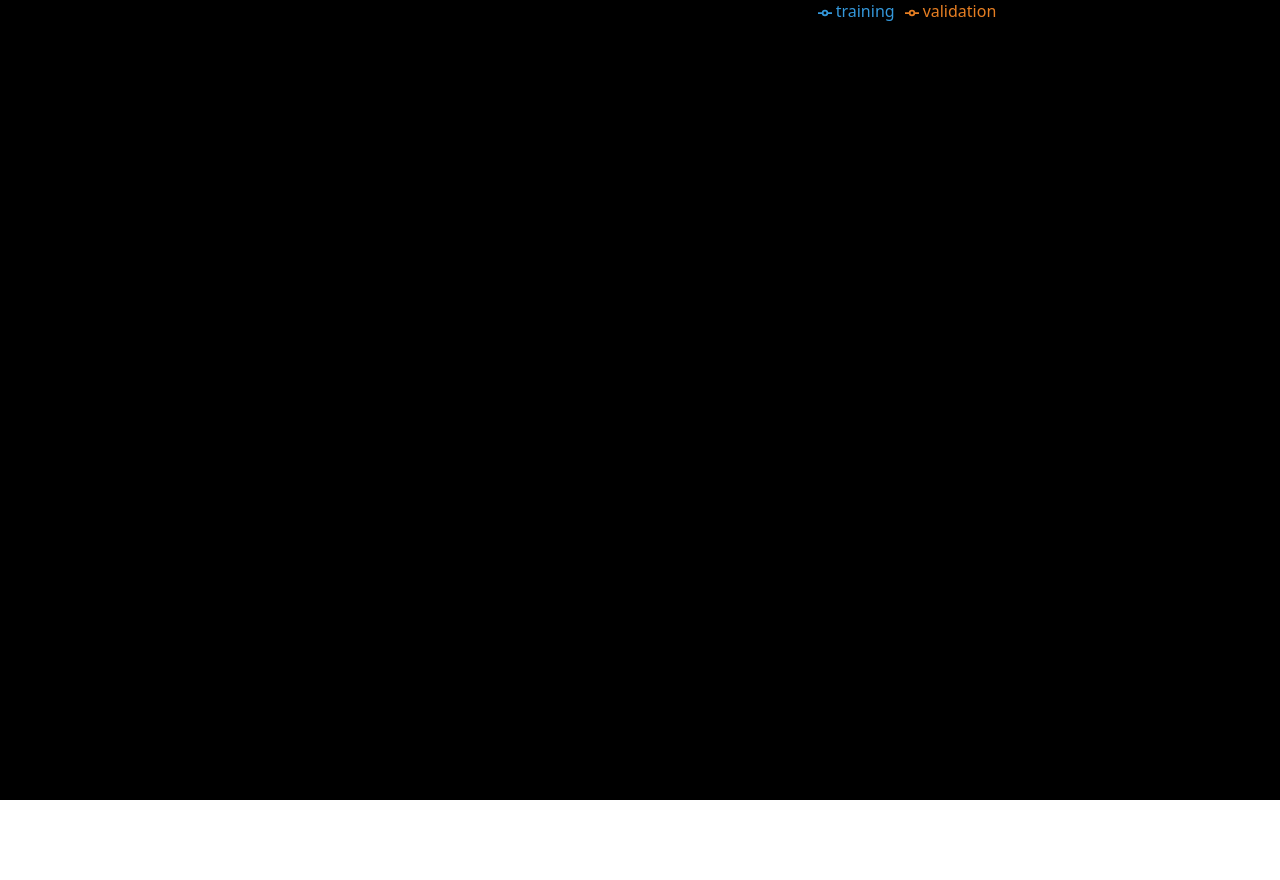
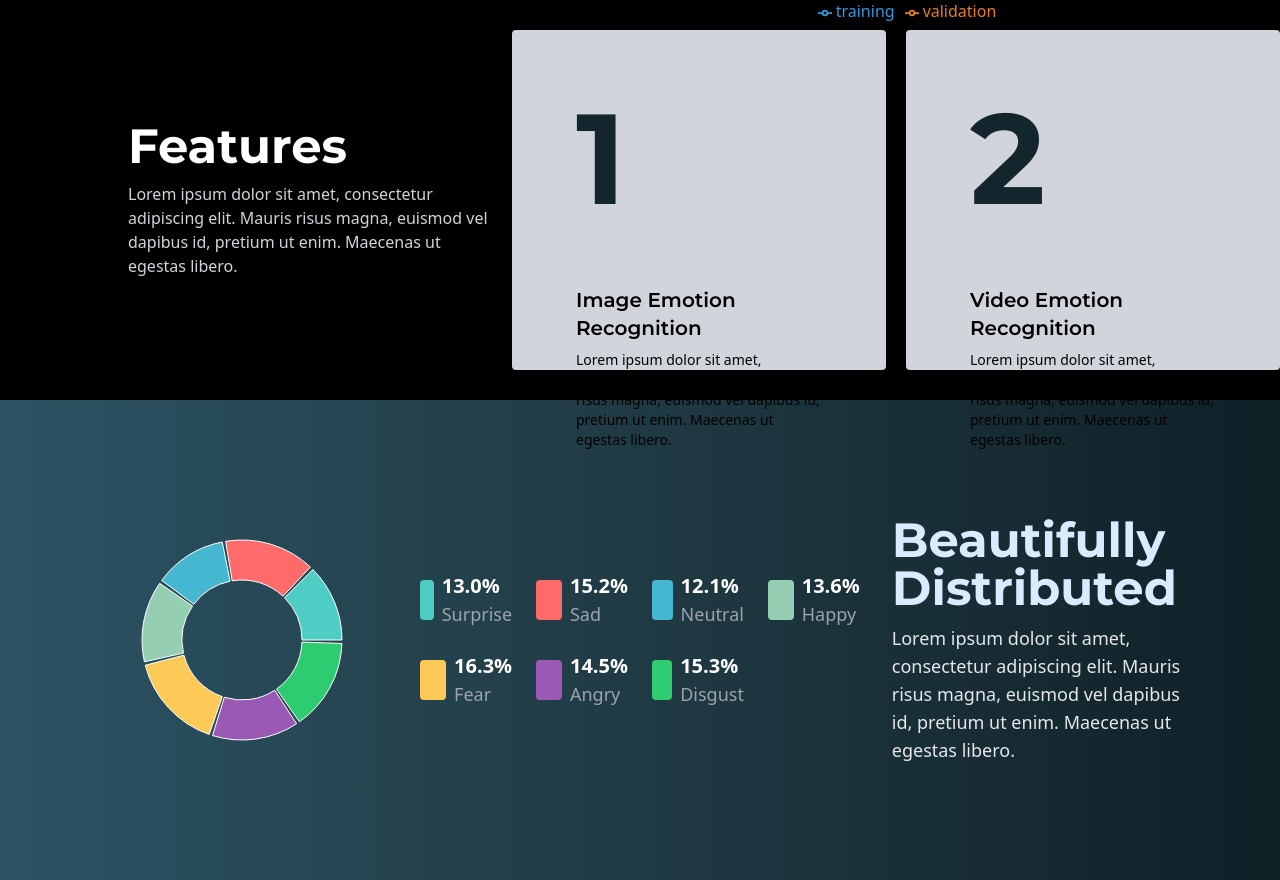
Before and after one commit to ja-klav/hunter---frontend, a React (Create React App) app: page / in a window 1280 px wide. Shown: the part 3276-4156 px from the top of the page. Before the commit the page ends 4076 px from the top, so only its background shows below. Built offline with nearby package versions, Linux system fonts and the light colour scheme.

Commit message:
Wrote distributions

```diff
--- a/src/App.tsx
+++ b/src/App.tsx
@@ -4,15 +4,17 @@ import PageHeader from "./components/pageHeader";
 import About from "./components/about";
 import ModelPerformance from "./components/modelPerformance";
 import Features from "./components/features";
+import Distribution from "./components/distribution";
 
 function App() {
   return (
-    <div className="min-h-screen body">
+    <div className="body">
       <AppNavbar />
       <PageHeader />
       <About />
       <ModelPerformance />
       <Features />
+      <Distribution/>
     </div>
   );
 }
--- /dev/null
+++ b/src/components/distribution.tsx
@@ -0,0 +1,140 @@
+import React from "react";
+import { PieChart, Pie, Cell, ResponsiveContainer, Tooltip } from "recharts";
+import { useInView } from "react-intersection-observer";
+
+const data = [
+  { name: "Surprise", value: 1850 },
+  { name: "Sad", value: 2170 },
+  { name: "Neutral", value: 1735 },
+  { name: "Happy", value: 1947 },
+  { name: "Fear", value: 2321 },
+  { name: "Angry", value: 2073 },
+  { name: "Disgust", value: 2184 },
+];
+
+const COLORS = [
+  "#4ecdc4",
+  "#ff6b6b",
+  "#45b7d1",
+  "#96ceb4",
+  "#feca57",
+  "#9b59b6",
+  "#2ecc71",
+];
+
+const total = data.reduce((sum, item) => sum + item.value, 0);
+
+function Distribution() {
+  const { ref, inView } = useInView({
+    triggerOnce: true,
+    threshold: 0.3,
+  });
+
+  return (
+    <div
+      ref={ref}
+      className="min-h-[60vh] flex flex-col md:flex-row items-center justify-start gap-8 py-12 px-4 md:px-24"
+    >
+        {/* Hide on large screen */}
+      <div className="w-full md:w-1/3 flex flex-col md:hidden items-center md:items-start justify-center text-center md:text-left mt-8 md:mt-0">
+        <div
+          className={`text-3xl sm:text-4xl md:text-5xl text-blue-100 font-bold font-heading transition-all duration-700 ${
+            inView ? "opacity-100 translate-y-0" : "opacity-0 translate-y-6"
+          }`}
+        >
+          Beautifully Distributed
+        </div>
+        <div
+          className={`text-gray-200 mt-3 text-sm sm:text-base md:text-lg max-w-md transition-all duration-700 delay-200 ${
+            inView ? "opacity-100 translate-y-0" : "opacity-0 translate-y-6"
+          }`}
+        >
+          Lorem ipsum dolor sit amet, consectetur adipiscing elit. Mauris risus
+          magna, euismod vel dapibus id, pretium ut enim. Maecenas ut egestas
+          libero.
+        </div>
+      </div>
+      {/* Chart */}
+      <div className="w-full md:w-1/3 h-[250px] md:h-[300px]">
+        <ResponsiveContainer>
+          <PieChart>
+            <Pie
+              data={inView ? data : []}
+              cx="50%"
+              cy="50%"
+              innerRadius={60}
+              outerRadius={100}
+              paddingAngle={2}
+              dataKey="value"
+              isAnimationActive={inView}
+              animationBegin={0}
+              animationDuration={1500}
+            >
+              {data.map((entry, index) => (
+                <Cell
+                  key={`cell-${index}`}
+                  fill={COLORS[index % COLORS.length]}
+                />
+              ))}
+            </Pie>
+            <Tooltip
+              formatter={(val, name) => [
+                `${((Number(val) / total) * 100).toFixed(1)}%`,
+                name,
+              ]}
+            />
+          </PieChart>
+        </ResponsiveContainer>
+      </div>
+
+      {/* Percent Labels */}
+      <div className="grid grid-cols-1 sm:grid-cols-2 md:grid-cols-2 lg:grid-cols-4 gap-y-6 gap-x-6 text-gray-300 text-base sm:text-lg">
+        {data.map((item, index) => {
+          const percent = ((item.value / total) * 100).toFixed(1);
+          return (
+            <div
+              key={item.name}
+              className={`flex items-center gap-2 transition-all duration-700 ${
+                inView ? "opacity-100 translate-y-0" : "opacity-0 translate-y-6"
+              }`}
+              style={{ transitionDelay: `${index * 80}ms` }}
+            >
+              <span
+                className="inline-block w-6 h-6 sm:w-10 sm:h-10 rounded"
+                style={{ backgroundColor: COLORS[index % COLORS.length] }}
+              />
+              <div className="flex flex-col">
+                <span className="text-white text-lg sm:text-xl font-semibold">
+                  {percent}%
+                </span>
+                <span className="text-gray-400">{item.name}</span>
+              </div>
+            </div>
+          );
+        })}
+      </div>
+
+      {/* Right Text */}
+      <div className="w-full md:w-1/3 hidden md:flex flex flex-col items-center md:items-start justify-center text-center md:text-left mt-8 md:mt-0">
+        <div
+          className={`text-3xl sm:text-4xl md:text-5xl text-blue-100 font-bold font-heading transition-all duration-700 ${
+            inView ? "opacity-100 translate-y-0" : "opacity-0 translate-y-6"
+          }`}
+        >
+          Beautifully Distributed
+        </div>
+        <div
+          className={`text-gray-200 mt-3 text-sm sm:text-base md:text-lg max-w-md transition-all duration-700 delay-200 ${
+            inView ? "opacity-100 translate-y-0" : "opacity-0 translate-y-6"
+          }`}
+        >
+          Lorem ipsum dolor sit amet, consectetur adipiscing elit. Mauris risus
+          magna, euismod vel dapibus id, pretium ut enim. Maecenas ut egestas
+          libero.
+        </div>
+      </div>
+    </div>
+  );
+}
+
+export default Distribution;
--- a/src/components/features.tsx
+++ b/src/components/features.tsx
@@ -1,7 +1,53 @@
 import React from "react";
 
 function Features() {
-  return <div className="bg-black min-h-screen">features</div>;
+  return (
+    <div className="bg-black h-[50vh] flex flex-row justify-between items-center hidden md:flex gap-3">
+      {/* Left */}
+      <div className="w-2/5 flex flex-col h-full items-start justify-center ps-32">
+        <div className="text-white text-5xl font-bold font-heading">
+          Features
+        </div>
+        <div className="mt-3 text-gray-300 text-md">
+          Lorem ipsum dolor sit amet, consectetur adipiscing elit. Mauris risus
+          magna, euismod vel dapibus id, pretium ut enim. Maecenas ut egestas
+          libero.
+        </div>
+      </div>
+      {/* Right */}
+      <div className="w-3/5 h-full flex flex-row gap-5 items-center justify-end text-white">
+        <div className="h-[calc(100%-60px)] bg-gray-300 rounded w-96 text-black cursor-pointer px-16 transform transition-transform duration-300 hover:scale-105 hover:shadow-xl">
+          {/* Heading */}
+          <div className="my-16 text-primary text-9xl font-bold font-heading">
+            1
+          </div>
+          <div className="text-xl font-semibold font-heading text-black">
+            Image Emotion Recognition
+          </div>
+          <div className="text-sm mt-2 font-gray-700">
+            Lorem ipsum dolor sit amet, consectetur adipiscing elit. Mauris
+            risus magna, euismod vel dapibus id, pretium ut enim. Maecenas ut
+            egestas libero.
+          </div>
+        </div>
+
+        <div className="h-[calc(100%-60px)] bg-gray-300 rounded w-96 text-black cursor-pointer px-16 transform transition-transform duration-300 hover:scale-105 hover:shadow-xl">
+          {/* Heading */}
+          <div className="my-16 text-primary text-9xl font-bold font-heading">
+            2
+          </div>
+          <div className="text-xl font-semibold font-heading text-black">
+            Video Emotion Recognition
+          </div>
+          <div className="text-sm mt-2 font-gray-700">
+            Lorem ipsum dolor sit amet, consectetur adipiscing elit. Mauris
+            risus magna, euismod vel dapibus id, pretium ut enim. Maecenas ut
+            egestas libero.
+          </div>
+        </div>
+      </div>
+    </div>
+  );
 }
 
 export default Features;
--- a/src/components/modelPerformance.tsx
+++ b/src/components/modelPerformance.tsx
@@ -10,6 +10,7 @@ import {
   Legend,
   ResponsiveContainer,
 } from "recharts";
+import { Download, BookOpen } from "lucide-react";
 
 import { useInView } from "react-intersection-observer";
 
@@ -70,10 +71,13 @@ function ModelPerformance() {
           turpis egestas.
         </div>
         <div className="flex flex-row gap-3 mt-12">
-          <button className="btn bg-primary text-white rounded-full border-none shadow-none mt-4 w-32 md:w-48 py-8">
+          <button className="btn bg-primary text-white rounded-full border-none shadow-none mt-4 w-32 md:w-48 py-4 flex items-center justify-center gap-2">
+            <Download className="w-5 h-5" />
             Download Model
           </button>
-          <button className="btn text-primary bg-white rounded-full border-none shadow-none mt-4 w-32 md:w-48 py-8">
+
+          <button className="btn text-primary bg-white rounded-full border-none shadow-none mt-4 w-32 md:w-48 py-4 flex items-center justify-center gap-2">
+            <BookOpen className="w-5 h-5" />
             Open Notebook
           </button>
         </div>
```
